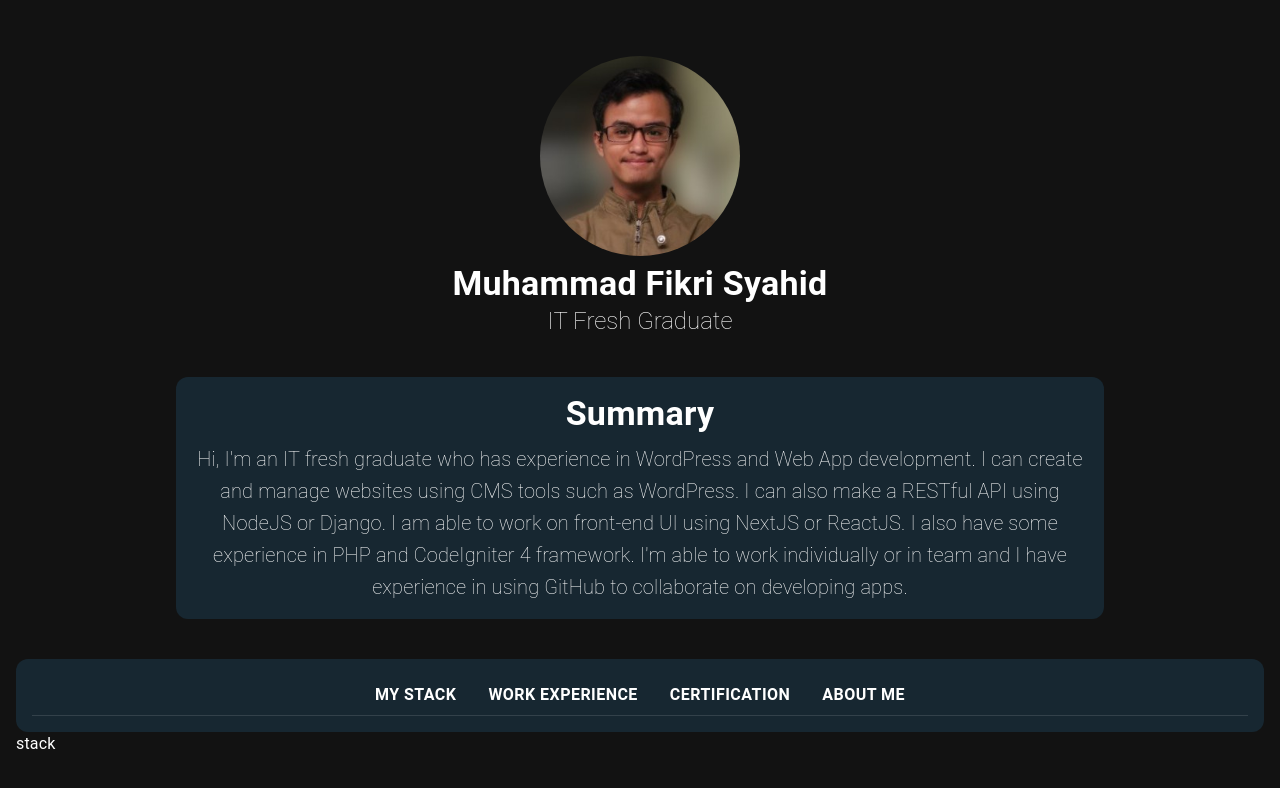
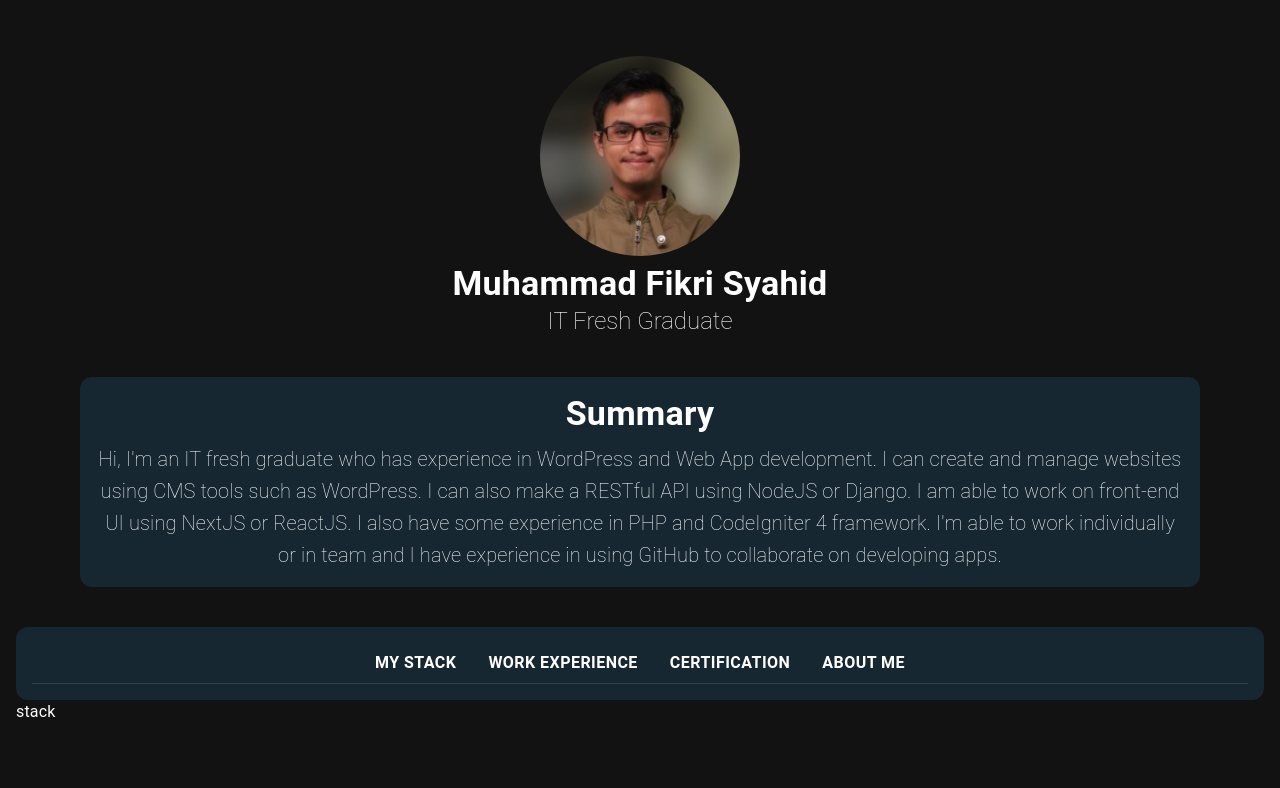
Before and after one commit to fikrisyahid/my-portofolio, a Next.js app: page / in a window 1280 px wide. Shown: the top 788 px of the page. Built offline with nearby package versions, Linux system fonts and the light colour scheme.

Commit message:
update side margin to use viewport

```diff
--- a/src/pages/Header.tsx
+++ b/src/pages/Header.tsx
@@ -25,7 +25,7 @@ export default function Header() {
       </Item>
       <Item
         align="center"
-        sx={{ marginLeft: 20, marginRight: 20, marginBottom: 5 }}
+        sx={{ marginLeft: '5vw', marginRight: '5vw', marginBottom: 5 }}
         hover
       >
         <MainCard>
```
